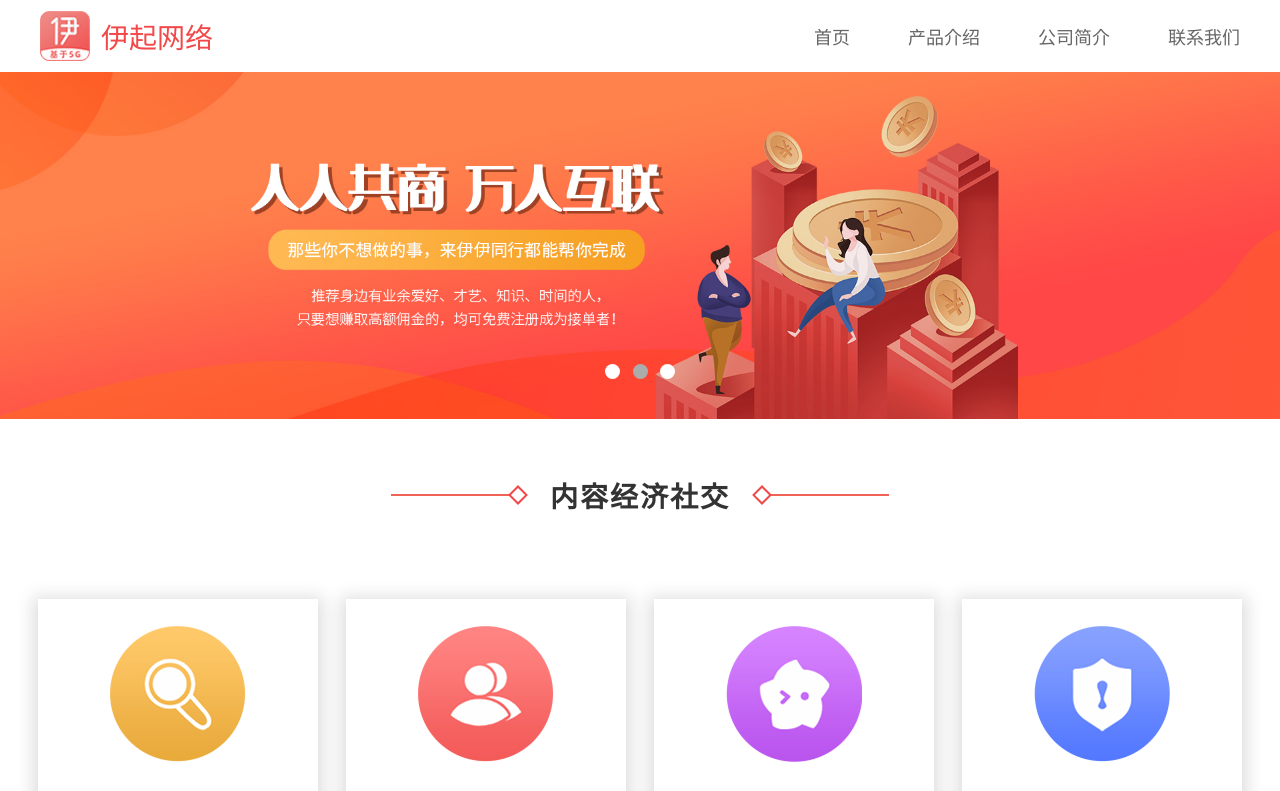
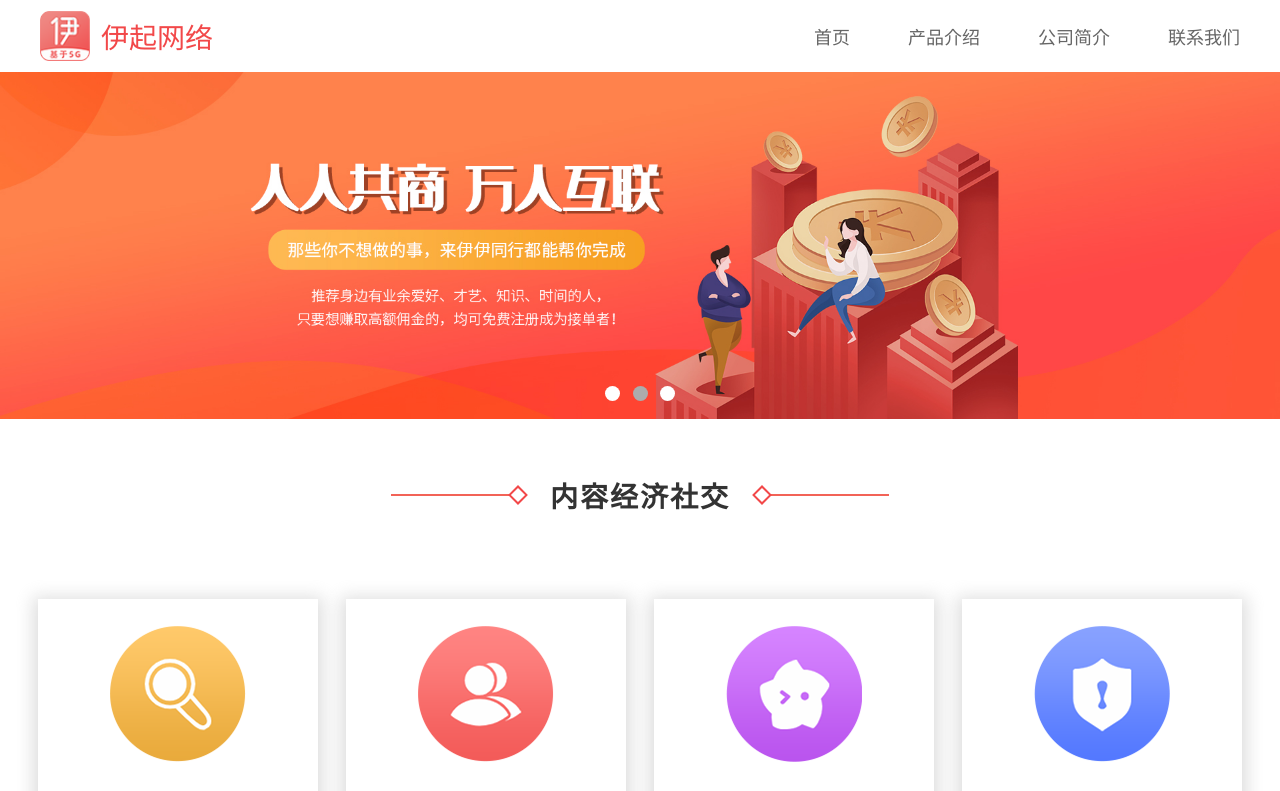
Before and after one commit to yiqiwangluo/xiaoyuan, a Vue app in the folder yiqi/: page / in a window 1280 px wide. Shown: the top 791 px of the page. Built offline with nearby package versions, Linux system fonts and the light colour scheme.

Commit message:
优化了轮播图导航按钮在不同分辨率下的位置

```diff
--- a/yiqi/src/components/index-components/swiper.vue
+++ b/yiqi/src/components/index-components/swiper.vue
@@ -124,7 +124,7 @@ export default {
     align-items: center;
     justify-content: space-between;
     position: absolute;
-    bottom: 5vh;
+    bottom: 5%;
     left: 50%;
     transform: translateX(-50%);
     list-style: none;
```
